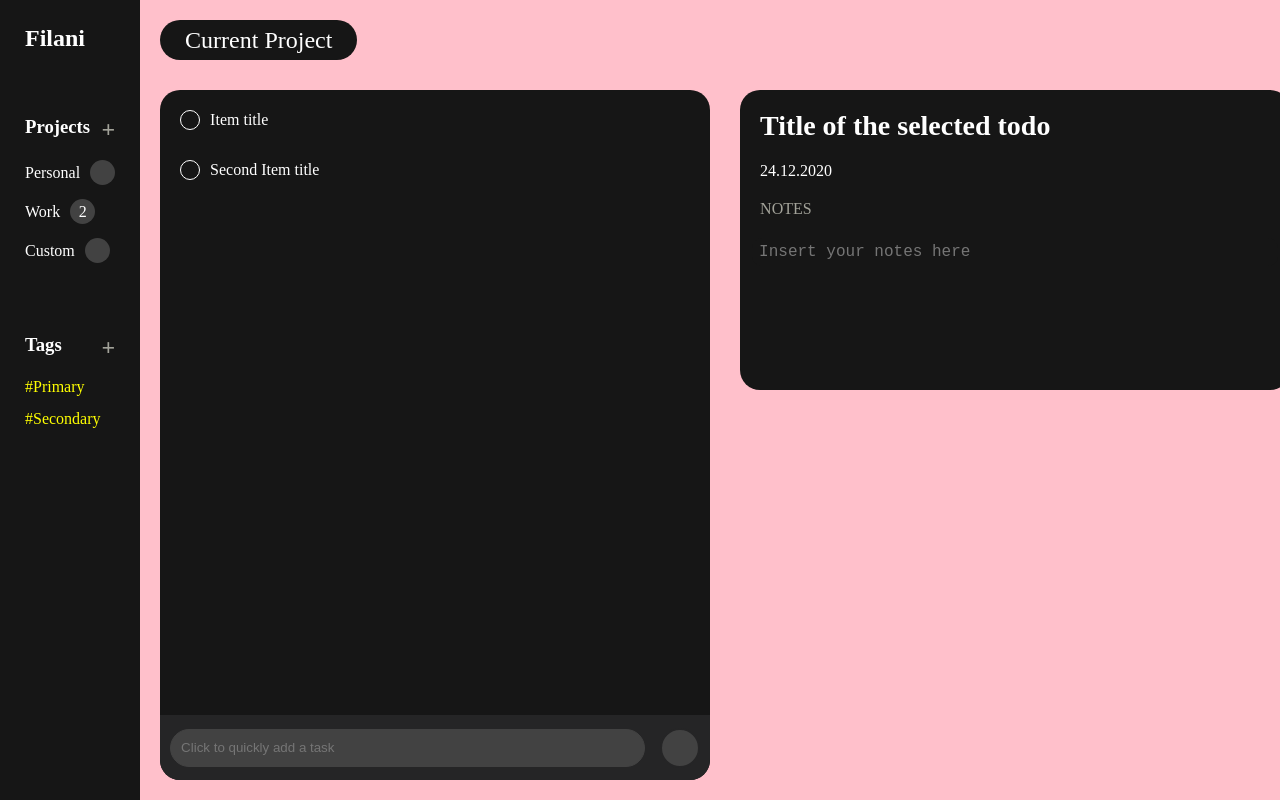
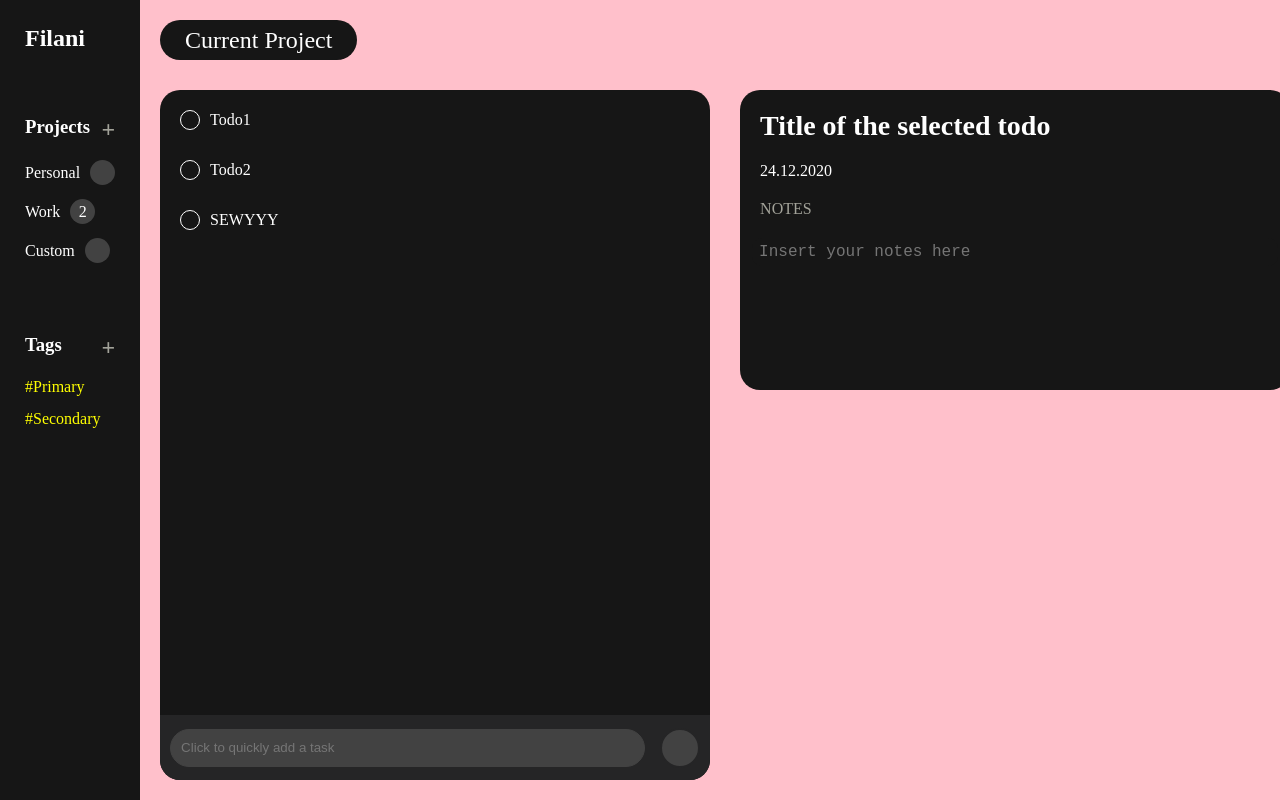
Before and after one commit to drenmorina12/todo-list, a website built with webpack: page src/template.html in a window 1280 px wide. Shown: the top 800 px of the page. Built offline with nearby package versions, Linux system fonts and the light colour scheme.

Commit message:
Create functions to create and render the todos

```diff
--- a/src/appController.js
+++ b/src/appController.js
@@ -1,18 +1,26 @@
 import { Project, Todo } from "./dataModel";
+import { renderTodos } from "./domManager";
 
 let project1 = new Project("Project 1");
 
 let todo1 = new Todo("Todo1", "today", 1);
 let todo2 = new Todo("Todo2", "tomorrow", 2);
+let todo3 = new Todo("SEWYYY", "1", 1);
 
 project1.addTodo(todo1);
 project1.addTodo(todo2);
+project1.addTodo(todo3);
 
 todo1.toggleCompleted();
 todo1.addDescription("Helloooo");
 
 function test() {
-  console.log(project1.getTodos());
+  let todoList = project1.getTodos();
+  todoList.forEach((todo) => {
+    // console.log(todo.title);
+    // console.log("__________");
+  });
+  renderTodos(todoList);
 }
 
 export { test };
--- a/src/domManager.js
+++ b/src/domManager.js
@@ -6,4 +6,39 @@
   dialog.close();
 }
 
-export { showDialog, closeDialog };
+function createTodoElement(todo) {
+  const todoElement = document.createElement("li");
+  todoElement.classList.add("todo-item");
+
+  const statusCircle = document.createElement("div");
+  statusCircle.classList.add("status-circle");
+
+  const todoTitle = document.createElement("p");
+  todoTitle.classList.add("todo-title");
+  todoTitle.textContent = todo.title;
+
+  todoElement.appendChild(statusCircle);
+  todoElement.appendChild(todoTitle);
+
+  return todoElement;
+}
+
+function createTodoList() {
+  const todoList = document.createElement("ul");
+  todoList.setAttribute("id", "todo-list");
+
+  return todoList;
+}
+
+function renderTodos(todoArray) {
+  const todoContainer = document.querySelector("#todo-container");
+  const todoList = createTodoList();
+  todoArray.forEach((todo) => {
+    const todoElement = createTodoElement(todo);
+    todoList.appendChild(todoElement);
+  });
+
+  todoContainer.insertBefore(todoList, todoContainer.firstChild);
+}
+
+export { showDialog, closeDialog, renderTodos };
--- a/src/template.html
+++ b/src/template.html
@@ -66,16 +66,16 @@
         </div>
         <div id="list-section">
           <div id="todo-container" class="list-container">
-            <ul id="todo-list">
+            <!-- <ul id="todo-list">
               <li class="todo-item">
                 <div class="status-circle"></div>
-                <p>Item title</p>
+                <p class="todo-title">Item title</p>
               </li>
               <li class="todo-item">
                 <div class="status-circle"></div>
                 <p>Second Item title</p>
               </li>
-            </ul>
+            </ul> -->
             <div class="task-input-field">
               <input
                 type="text"
```
